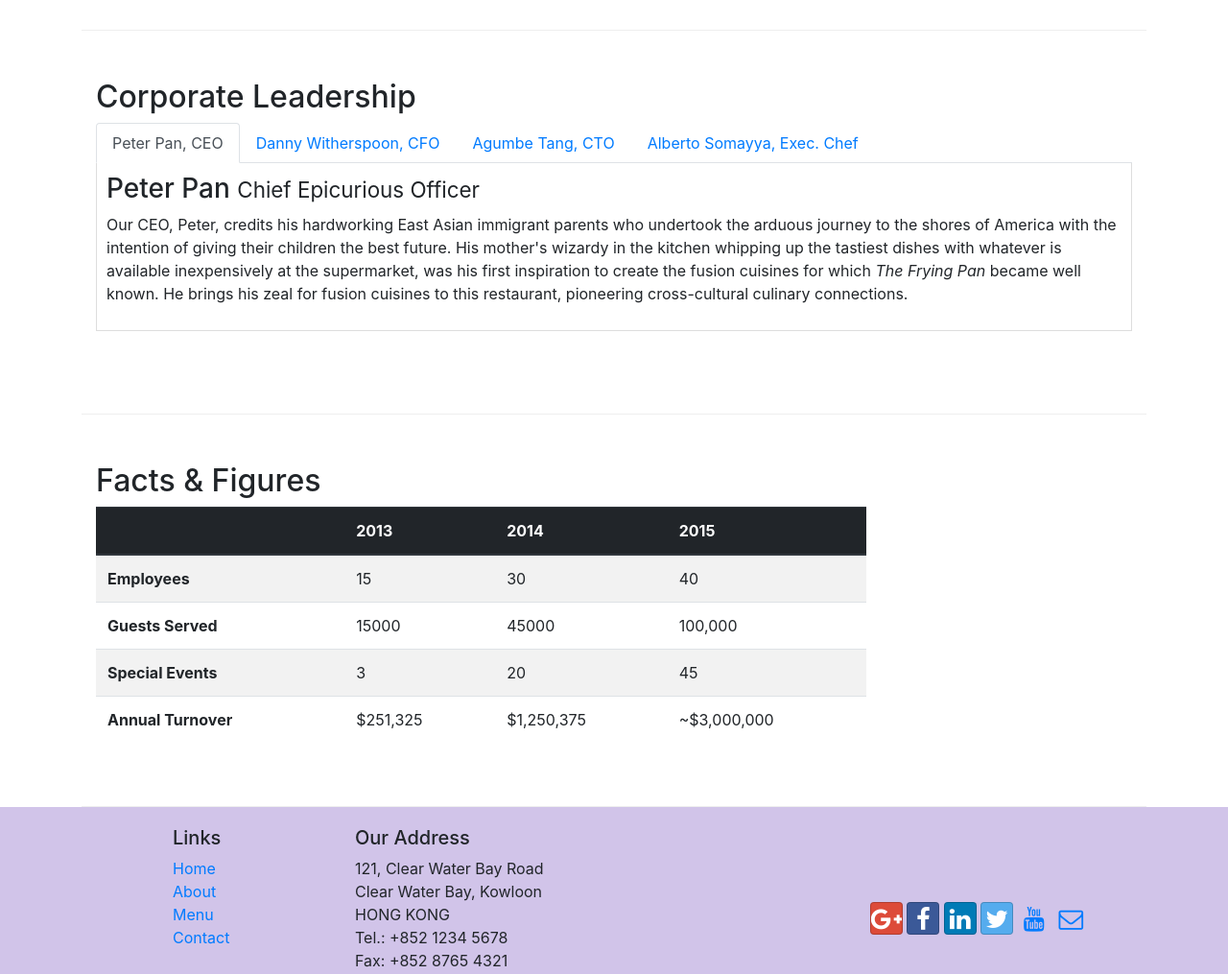
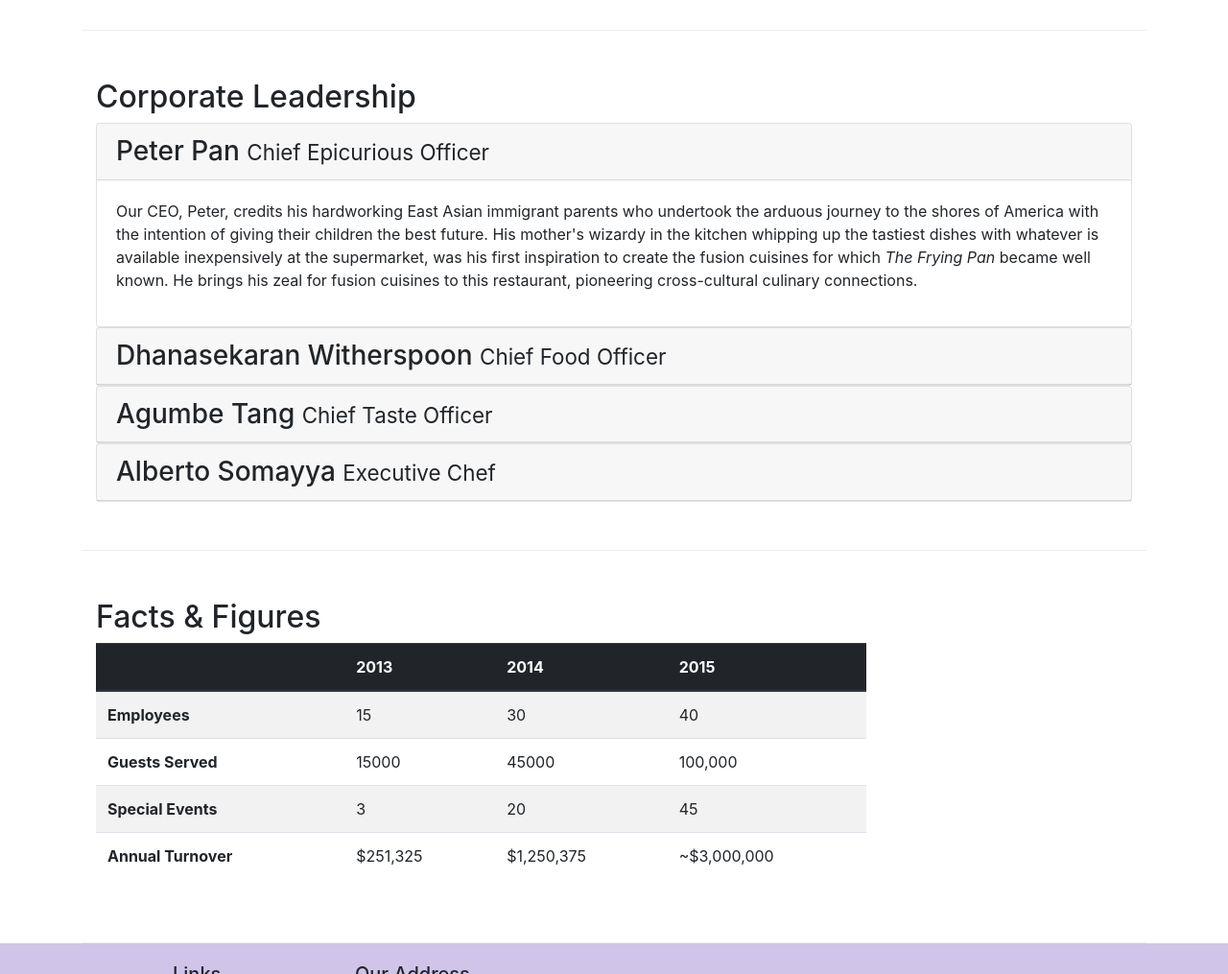
Before and after one commit to guldenbelli/conFusion, a website: page aboutus.html in a window 1280 px wide. Shown: the part 940-1955 px from the top of the page at 96% size. Drawn offline with nearby package versions, Linux system fonts and the light colour scheme.

Commit message:
Accordion

```diff
--- a/aboutus.html
+++ b/aboutus.html
@@ -23,7 +23,7 @@
           <button class="navbar-toggler" type="button" data-toggle="collapse" data-target="#Navbar">
                 <span class="navbar-toggler-icon"></span>
             </button>
-           <a class="navbar-brand" href="#"><img src="img/logo.png" height="30" width="41"></a>
+           <a class="navbar-brand mr-auto" href="#"><img src="img/logo.png" height="30" width="41"></a>
            <div class="collapse navbar-collapse" id="Navbar">
                 <ul class="navbar-nav mr-auto">
                     <li class="nav-item"><a class="nav-link" href="./index.html"><span class="fa fa-home fa-lg"></span> Home</a></li>
@@ -96,55 +96,76 @@
             </div>
         </div>
 
-<!-- Task 1 - The "Corporate Leadership" section should stretch the entire width of the row -->
-<!-- Task 3 -  hide the content in "Corporate Leadership" only for extra small screens -->
         <div class="row row-content">
             <div class="col-12">
                 <h2>Corporate Leadership</h2>
 
-                  <ul class="nav nav-tabs">
-                    <li class="nav-item">
-                      <a class="nav-link active" href="#peter" role="tab" data-toggle="tab">
-                        Peter Pan, CEO
+                <div id="accordion">
+
+                  <div class="card">
+                    <div class="card-header" role="tab" id="peterhead">
+                      <h3 class="mb-0">
+                        <a data-toggle="collapse" data-target="#peter">
+                        Peter Pan <small>Chief Epicurious Officer</small>
                         </a>
-                    </li>
-                    <li class="nav-item">
-                      <a class="nav-link" href="#danny" role="tab" data-toggle="tab">
-                        Danny Witherspoon, CFO
-                      </a>
-                    </li>
-                    <li class="nav-item">
-                      <a class="nav-link" href="#agumbe" role="tab" data-toggle="tab">
-                        Agumbe Tang, CTO
-                      </a>
-                    </li>
-                    <li class="nav-item">
-                      <a class="nav-link" href="#alberto" role="tab" data-toggle="tab">
-                        Alberto Somayya, Exec. Chef
-                      </a>
-                    </li>
-                  </ul>
-
-                <div class="tab-content">
-                  <div role="tabpanel" class="tab-pane fade show active" id="peter">
-                    <h3>Peter Pan <small>Chief Epicurious Officer</small></h3>
+                      </h3>
+                      </div>
+                      <div class="collapse show" id="peter" data-parent="#accordion">
+                        <div class="card-body">
                           <p class="d-none d-sm-block">Our CEO, Peter, credits his hardworking East Asian immigrant parents who undertook the arduous journey to the shores of America with the intention of giving their children the best future. His mother's wizardy in the kitchen whipping up the tastiest dishes with whatever is available inexpensively at the supermarket, was his first inspiration to create the fusion cuisines for which <em>The Frying Pan</em> became well known. He brings his zeal for fusion cuisines to this restaurant, pioneering cross-cultural culinary connections.</p>
                         </div>
-                  <div role="tabpanel" class="tab-pane fade" id="danny">
-                    <h3>Dhanasekaran Witherspoon <small>Chief Food Officer</small></h3>
+                    </div>
+                  </div>
+
+                  <div class="card">
+                    <div class="card-header" role="tab" id="dannyhead">
+                      <h3 class="mb-0">
+                        <a class="collapsed" data-toggle="collapse" data-target="#danny">
+                        Dhanasekaran Witherspoon <small>Chief Food Officer</small>
+                        </a>
+                      </h3>
+                    </div>
+                      <div class="collapse" id="danny" data-parent="#accordion">
+                        <div class="card-body">
                           <p class="d-none d-sm-block">Our CFO, Danny, as he is affectionately referred to by his colleagues, comes from a long established family tradition in farming and produce. His experiences growing up on a farm in the Australian outback gave him great appreciation for varieties of food sources. As he puts it in his own words, <em>Everything that runs, wins, and everything that stays, pays!</em></p>
                         </div>
-                  <div role="tabpanel" class="tab-pane fade" id="agumbe">
-                    <h3>Agumbe Tang <small>Chief Taste Officer</small></h3>
+                      </div>
+                  </div>
+
+                    <div class="card">
+                      <div class="card-header" role="tab" id="agumbehead">
+                        <h3 class="mb-0">
+                          <a class="collapsed" data-toggle="collapse" data-target="#agumbe">
+                          Agumbe Tang <small>Chief Taste Officer</small>
+                          </a>
+                        </h3>
+                      </div>
+                        <div class="collapse" id="agumbe" data-parent="#accordion">
+                          <div class="card-body">
                             <p class="d-none d-sm-block">Blessed with the most discerning gustatory sense, Agumbe, our CTO, personally ensures that every dish that we serve meets his exacting tastes. Our chefs dread the tongue lashing that ensues if their dish does not meet his exacting standards. He lives by his motto, <em>You click only if you survive my lick.</em></p>
                           </div>
-                  <div role="tabpanel" class="tab-pane fade" id="alberto">
-                    <h3>Alberto Somayya <small>Executive Chef</small></h3>
-                    <p class="d-none d-sm-block">Award winning three-star Michelin chef with wide International experience having worked closely with whos-who in the culinary world, he specializes in creating mouthwatering Indo-Italian fusion experiences. He says, <em>Put together the cuisines from the two craziest cultures, and you get a winning hit! Amma Mia!</em></p>
+                        </div>
+                      </div>
+
+                      <div class="card">
+                        <div class="card-header" role="tab" id="albertohead">
+                          <h3 class="mb-0">
+                            <a class="collapsed" data-toggle="collapse" data-target="#alberto">
+                            Alberto Somayya <small>Executive Chef</small>
+                            </a>
+                          </h3>
+                        </div>
+                            <div class="collapse" id="alberto" data-parent="#accordion">
+                              <div class="card-body">
+                                <p class="d-none d-sm-block">Award winning three-star Michel chef with wide International experience having worked closely with whos-who in the culinary world, he specializes in creating mouthwatering Indo-Italian fusion experiences. He says, <em>Put together the cuisines from the two craziest cultures, and you get a winning hit! Amma Mia!</em></p>
                               </div>
                             </div>
                         </div>
                 </div>
+
+            </div>
+        </div>
+
        <div class="row row-content">
          <div class="col-12 col-sm-9">
               <h2>Facts &amp; Figures</h2>
--- a/css/styles.css
+++ b/css/styles.css
@@ -38,9 +38,7 @@
   background-color: #512DA8;
 }
 
-.card-header {
-  background-color: #f4c149;
-}
+
 
 .tab-content {
   border-left: 1px solid #ddd;
```
Also changed, not shown: contactus.html (+1 -1 lines), index.html (+2 -2 lines). Lines whose indentation alone changed are shown as unchanged.
